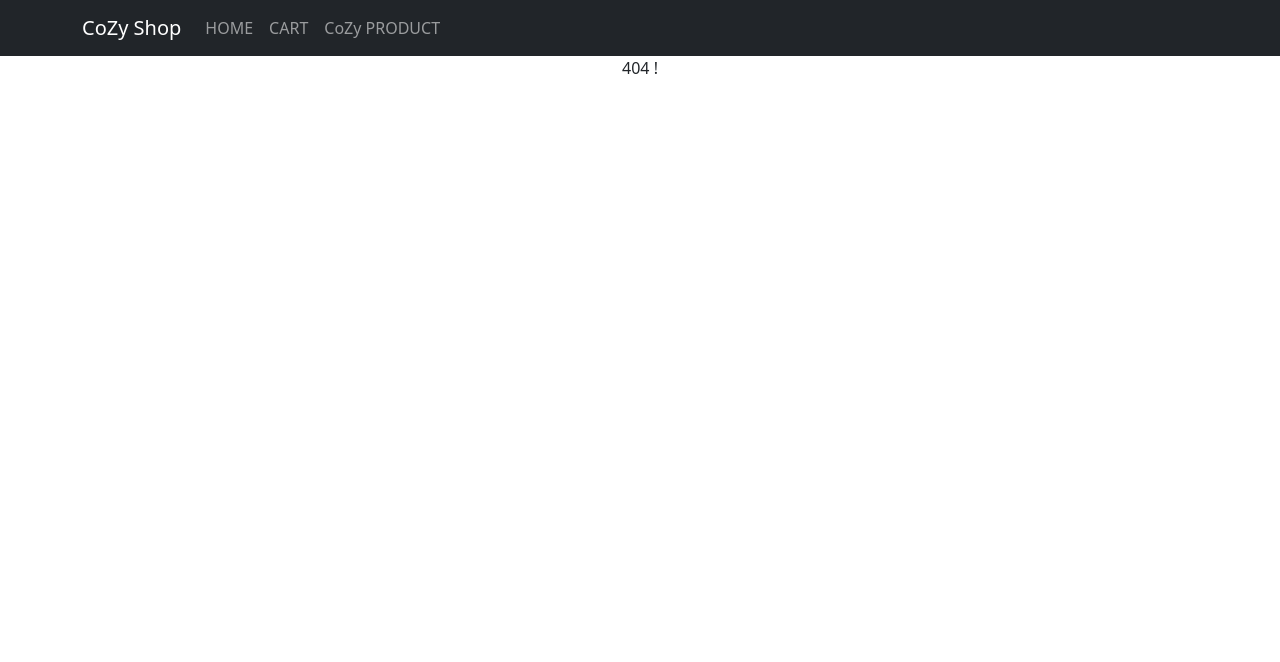
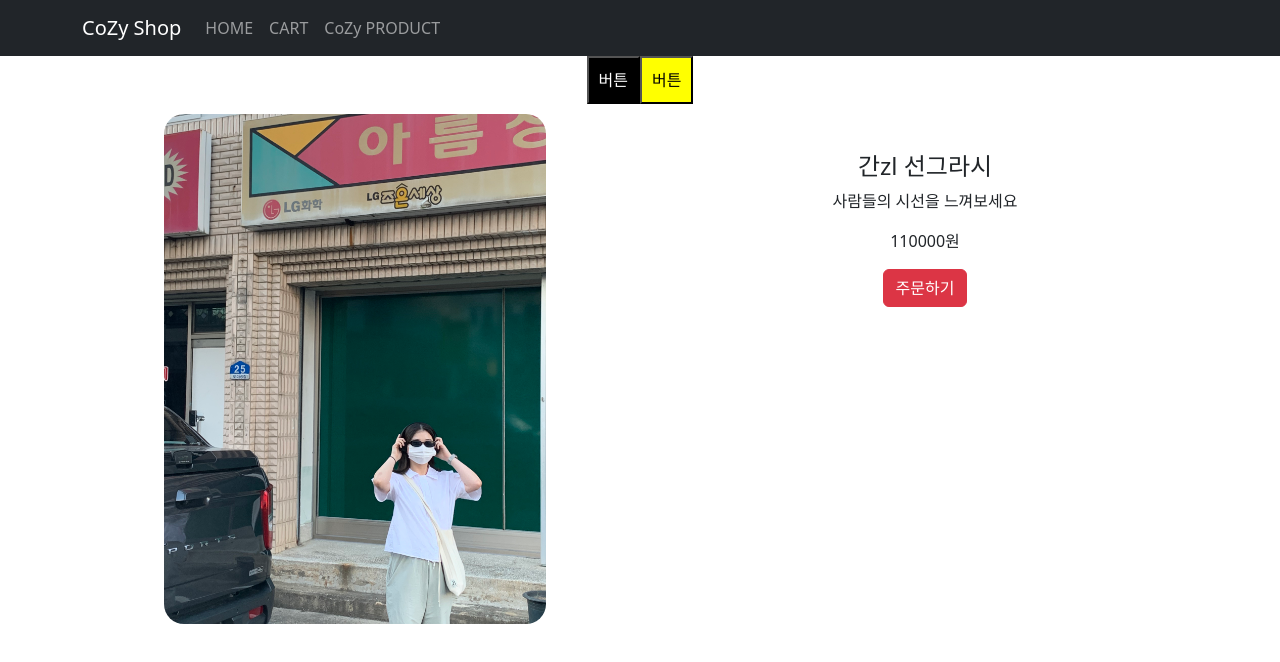
Before and after one commit to tmdghks8642/coddingapple-React-shop-project, a React (Create React App) app: page /cart/1 in a window 1280 px wide. Before the commit this address had no page. Shown: the top 662 px of the page. Built offline with nearby package versions, Linux system fonts and the light colour scheme.

Commit message:
styled component 적용과 url파라미터 사

```diff
--- a/package.json
+++ b/package.json
@@ -12,6 +12,7 @@
     "react-dom": "^18.2.0",
     "react-router-dom": "^6.10.0",
     "react-scripts": "5.0.1",
+    "styled-components": "^5.3.10",
     "web-vitals": "^2.1.4"
   },
   "scripts": {
--- a/src/App.js
+++ b/src/App.js
@@ -2,13 +2,16 @@ import './App.css';
 import 'bootstrap/dist/css/bootstrap.min.css';
 import { Button, Container,Nav,Navbar } from 'react-bootstrap';
 import dataList from './dataList'
-import { useState } from 'react';
+import { useState} from 'react';
 import { Route,Routes,Link, useNavigate, Outlet } from 'react-router-dom';
 import CART from './cart'
 
 function App() {
   let [items, setitems] = useState(dataList)
   let navigate = useNavigate()
+
+
+
 
 
   return (
@@ -28,50 +31,34 @@ function App() {
       {/* <Link className='link' to='/cart'>CART</Link> */}
       {/* <Link className='link' to='/'>HOME</Link> */}
 
+
       <Routes>
 
       <Route path='/' element={<Main items={items}/>}/>
-      <Route path='/cart' element={<CART/>}/>
+      <Route path='/cart/:id' element={<CART items={items}/>}/>
       {/* 404 페이지 만드는법!  */}
       <Route path='*' element={<div>404 ! </div>}/>
 
 
-
-
             {/* Nested Routes 로 작성 시   */}
-          <Route path='/event' element={<Event/>}>
+          {/* <Route path='/event' element={<Event/>}>
               <Route path='one' element={<div> 첫 주문시 양배추즙 서비스</div>}/>
               <Route path='two' element={<div>생일기념 쿠폰받기</div>}/>
-          </Route>
+          </Route> */}
 
             {/* 그냥 일반 Route로 작성 시  */}
-          <Route path='/event/one' element={<div></div>}/>
-          <Route path='/event/two' element={<div></div>}/>
-
-
-
+          {/* <Route path='/event/one' element={<div></div>}/>
+          <Route path='/event/two' element={<div></div>}/> */}
     </Routes>
-
-
 
     </div>
   );
 }
 
 
-function Event (){
+function Main ({items}){
   return (
     <>
-    <h1>오늘의 이벤트</h1>
-    <Outlet></Outlet>
-    </>
-  )
-}
-
-function Main ({items}){
-
-        return (
-          <>
               <div className='main-bg'>
               <h2 className='title'>Hello!</h2>
               <h2 className='title'>CoZy_Shop!</h2>
@@ -87,28 +74,28 @@ function Main ({items}){
             </div>
             </div>
         </>
+        )}
 
-        )
-
-}
-
-function Items ({el,i}) {
-
-return (
-  <div className='col-md-4' >
+ function Items ({el,i}) {
+          return (
+            <div className='col-md-4' >
           {/* 이미지 경로 설정하는 법 */}
           <img src={'/image/IMG_'+i+'.jpeg'} width={`80%`} height={'70%'} style={{borderRadius:'20px'}}/>
           <h4>{el.title}</h4>
           <p>{el.content}</p>
           <p>가격 : {el.price}</p>
         </div>
-)
+)}
 
+// 예시
+function Event (){
+  return (
+    <>
+    <h1>오늘의 이벤트</h1>
+    <Outlet></Outlet>
+    </>
+  )
 }
 
 
-
-
-
-
 export default App;
--- a/src/cart.js
+++ b/src/cart.js
@@ -1,17 +1,38 @@
+import { useParams } from "react-router-dom";
+import styled from "styled-components";
 
-function Cart() {
+
+
+let YellowBtn = styled.button`
+background-color: ${props => props.color};
+color: ${props => props.color === 'black' ? 'white': 'black'};
+padding: 10px;
+
+`
+
+
+
+function Cart({items}) {
+let {id} = useParams();
+// id가 동일한 것 탐색 이러면 정렬 시에도 id 가 동일한 것만 찾음
+let num = items.filter(el=> el.id === Number(id))
+
+
+
 
 return (
 <>
+<YellowBtn color={'black'}>버튼</YellowBtn>
+<YellowBtn color={'yellow'}>버튼</YellowBtn>
 <div className="container">
   <div className="row">
     <div className="col-md-6">
-      <img src='/image/IMG_1.jpeg' width="70%" style={{borderRadius:'20px', marginTop:'10px'}}/>
+      <img src={`/image/IMG_${id}.jpeg`} width="70%" style={{borderRadius:'20px', marginTop:'10px'}}/>
     </div>
     <div className="col-md-6">
-      <h4 className="pt-5">상품명</h4>
-      <p>상품설명</p>
-      <p>120000원</p>
+      <h4 className="pt-5">{num[0].title}</h4>
+      <p>{num[0].content}</p>
+      <p>{num[0].price}원</p>
       <button className="btn btn-danger">주문하기</button>
     </div>
   </div>
```
Also changed, not shown: 1 other file (tests, documents, lock files or other folders).
